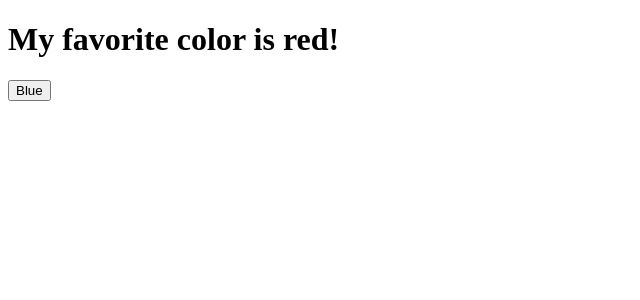
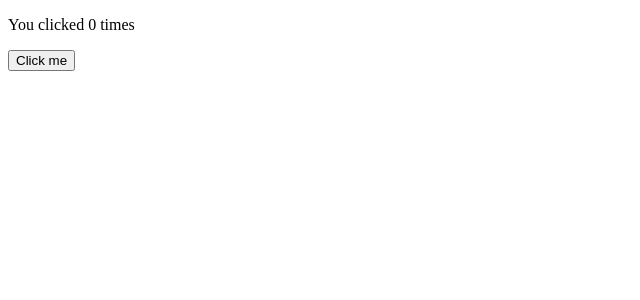
Before and after one commit to 4-learn/react-demo, a React (Create React App) app in the folder hello-world/: page / in a window 1280 px wide. Shown: the top 300 px of the page, without its empty margins (0-640 px from the left). Built offline with nearby package versions, Linux system fonts and the light colour scheme.

Commit message:
hook-useEffect

```diff
--- a/hello-world/src/index.js
+++ b/hello-world/src/index.js
@@ -1,19 +1,23 @@
-import { useState } from "react";
-import ReactDOM from "react-dom/client";
+import { useState, useEffect } from 'react';
+import { render } from 'react-dom';
 
-function FavoriteColor() {
-  const [color, setColor] = useState("red");
+function Example() {
+  const [count, setCount] = useState(0);
 
+  useEffect(() => {
+    console.log('clicked');
+    document.title = `You clicked ${count} times`;
+  });
   return (
-    <>
-      <h1>My favorite color is {color}!</h1>
-      <button
-        type="button"
-        onClick={() => setColor("blue")}
-      >Blue</button>
-    </>
-  )
+    <div>
+      <p>You clicked {count} times</p>
+      <button onClick={() => setCount(count + 1)}>
+        Click me
+      </button>
+    </div>
+  );
 }
 
-const root = ReactDOM.createRoot(document.getElementById('root'));
-root.render(<FavoriteColor />);
+render(
+  <Example />, document.getElementById('root')
+);
```
